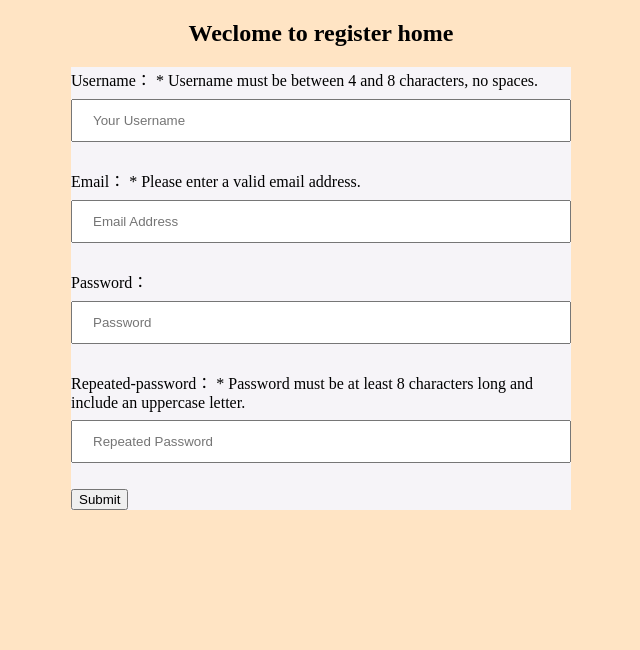
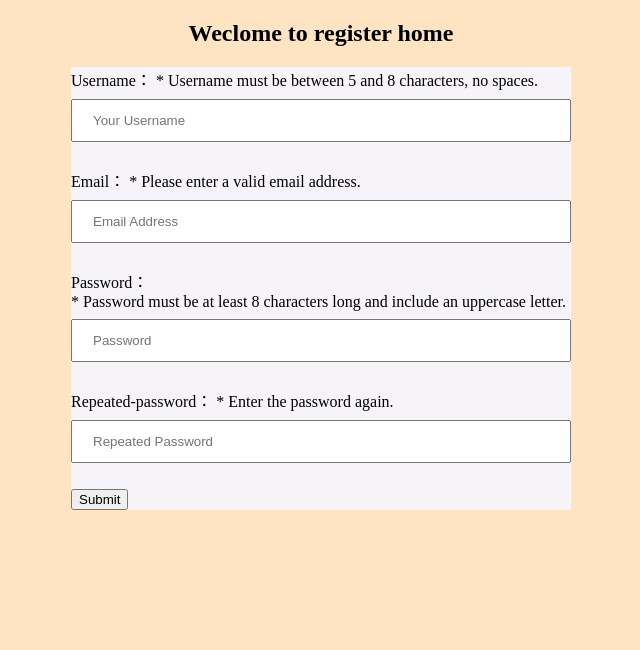
Before and after one commit to amy0825/Map_mini_project, a Flask app: page /register in a window 1280 px wide. Shown: the part 50-700 px from the top of the page, without its empty margins (319-959 px from the left). Run offline with Flask 3, Linux system fonts and the light colour scheme; parts of the project's set-up code (start-up, migrations or seed data) failed here and were passed over.

Commit message:
Update register.html

```diff
--- a/templates/register.html
+++ b/templates/register.html
@@ -13,7 +13,7 @@
                 <p style="color: red;">{{ error_message }}</p>
                 {% endif %}
                 <label for="username">Username：</label>
-                <span class="rule-span">* Username must be between 4 and 8 characters, no spaces.</span></br>
+                <span class="rule-span">* Username must be between 5 and 8 characters, no spaces.</span></br>
                 <input type="text" id="uname" name="username" placeholder="Your Username" required><br><br>
 
                 <label for="email">Email：</label>
@@ -21,10 +21,11 @@
                 <input type="email" id="email" name="email" placeholder="Email Address"required><br><br>
 
                 <label for="password">Password：</label></br>
+                <span class="rule-span">* Password must be at least 8 characters long and include an uppercase letter.</span>
                 <input type="password" id="pwd" name="password" placeholder="Password"required><br><br>
 
                 <label for="confirm_password">Repeated-password：</label>
-                <span class="rule-span">* Password must be at least 8 characters long and include an uppercase letter.</span>
+                <span class="rule-span">* Enter the password again.</span>
                 </br>
                 <input type="password" id="rep_pwd" name="repeated_password" placeholder="Repeated Password" required><br><br>
 
```
